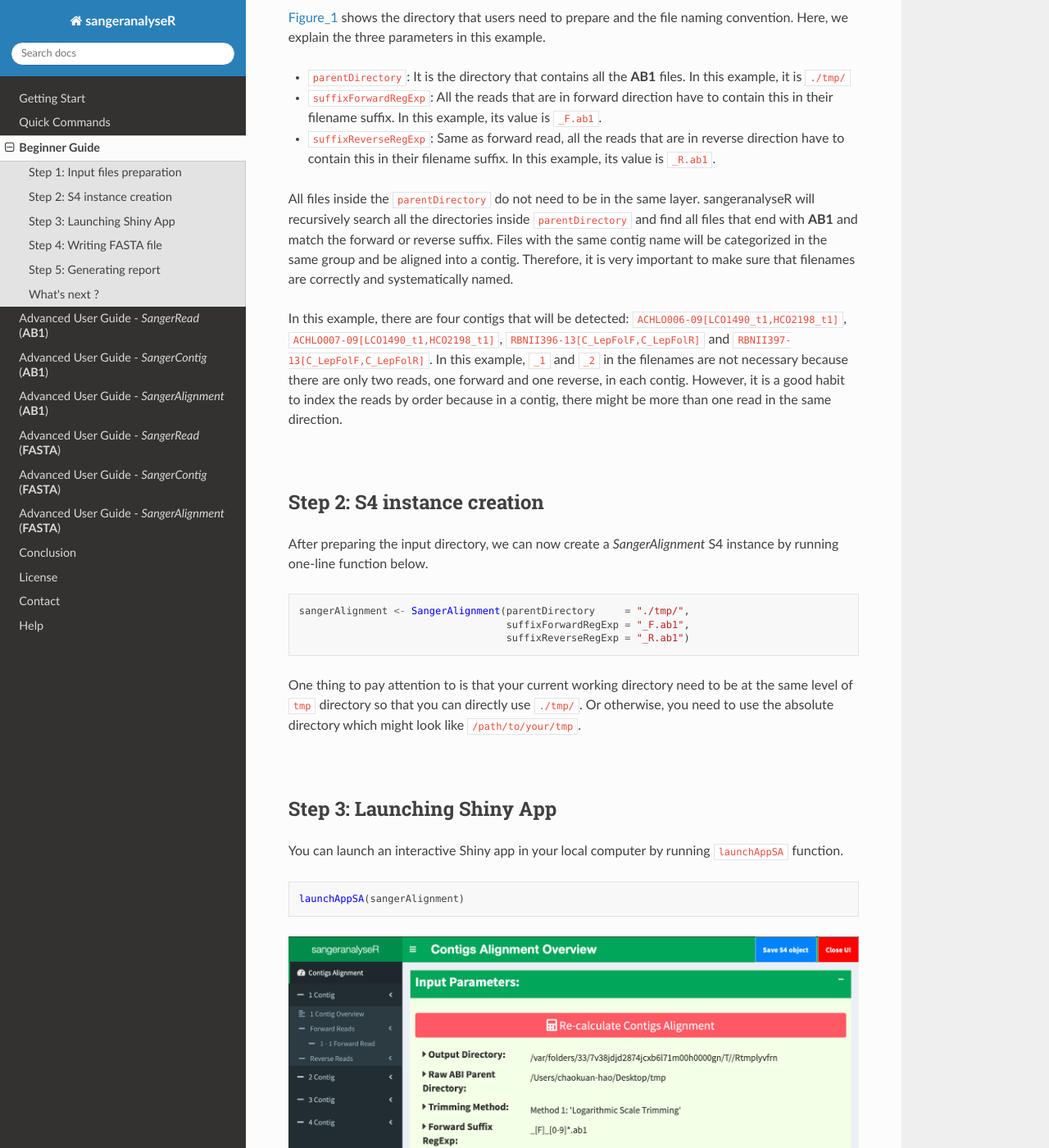
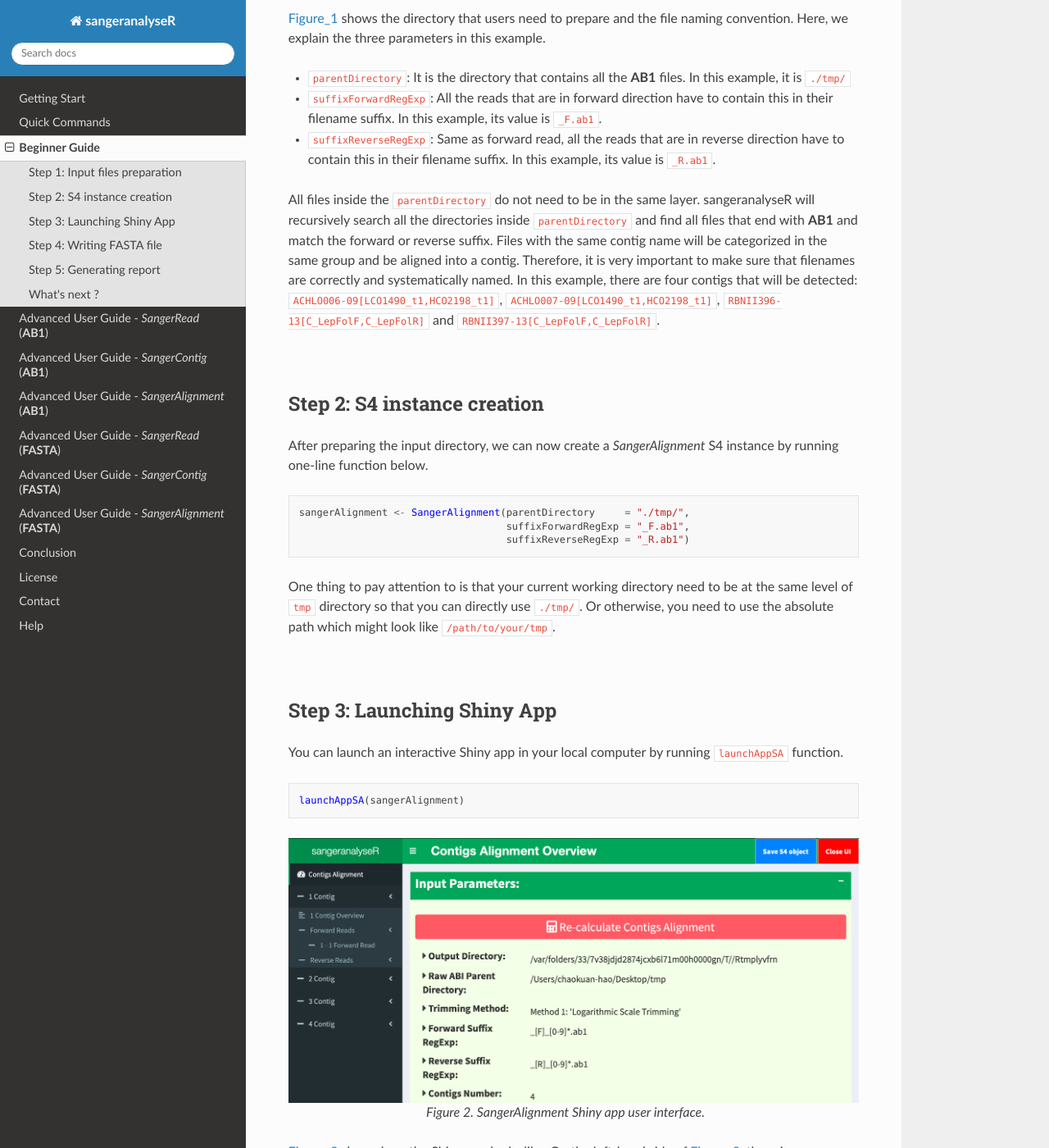
Before and after one commit to roblanf/sangeranalyseR, a Sphinx documentation site: the page built from docs/source/content/beginner.rst, in a window 1280 px wide and 1400 px high, scrolled down 1172 px. Shown: the whole window at 82% size. Built offline with Sphinx 7.4.7 and the Read the Docs theme 2.0.0, drawn with Linux system fonts in a browser that asks for light colours; some of the changed text lies outside the part shown.

Commit message:
Update readthedocs documentation

```diff
--- a/docs/source/content/beginner.rst
+++ b/docs/source/content/beginner.rst
@@ -35,9 +35,7 @@ There are three parameters, :code:`parentDirectory`, :code:`suffixForwardRegExp`
 
 * :code:`suffixReverseRegExp`: Same as forward read, all the reads that are in reverse direction have to contain this in their filename suffix. In this example, its value is :code:`_R.ab1`.
 
-All files inside the :code:`parentDirectory` do not need to be in the same layer. sangeranalyseR will recursively search all the directories inside :code:`parentDirectory` and find all files that end with **AB1** and match the forward or reverse suffix. Files with the same contig name will be categorized in the same group and be aligned into a contig. Therefore, it is very important to make sure that filenames are correctly and systematically named.
-
-In this example, there are four contigs that will be detected: :code:`ACHLO006-09[LCO1490_t1,HCO2198_t1]`, :code:`ACHLO007-09[LCO1490_t1,HCO2198_t1]`, :code:`RBNII396-13[C_LepFolF,C_LepFolR]` and :code:`RBNII397-13[C_LepFolF,C_LepFolR]`. In this example, :code:`_1` and :code:`_2` in the filenames are not necessary because there are only two reads, one forward and one reverse, in each contig. However, it is a good habit to index the reads by order because in a contig, there might be more than one read in the same direction.
+All files inside the :code:`parentDirectory` do not need to be in the same layer. sangeranalyseR will recursively search all the directories inside :code:`parentDirectory` and find all files that end with **AB1** and match the forward or reverse suffix. Files with the same contig name will be categorized in the same group and be aligned into a contig. Therefore, it is very important to make sure that filenames are correctly and systematically named. In this example, there are four contigs that will be detected: :code:`ACHLO006-09[LCO1490_t1,HCO2198_t1]`, :code:`ACHLO007-09[LCO1490_t1,HCO2198_t1]`, :code:`RBNII396-13[C_LepFolF,C_LepFolR]` and :code:`RBNII397-13[C_LepFolF,C_LepFolR]`.
 
 |
 
@@ -51,7 +49,7 @@ After preparing the input directory, we can now create a *SangerAlignment* S4 in
                                       suffixForwardRegExp = "_F.ab1",
                                       suffixReverseRegExp = "_R.ab1")
 
-One thing to pay attention to is that your current working directory need to be at the same level of :code:`tmp` directory so that you can directly use :code:`./tmp/`. Or otherwise, you need to use the absolute directory which might look like :code:`/path/to/your/tmp`.
+One thing to pay attention to is that your current working directory need to be at the same level of :code:`tmp` directory so that you can directly use :code:`./tmp/`. Or otherwise, you need to use the absolute path which might look like :code:`/path/to/your/tmp`.
 
 |
 
--- a/docs/source/content/conclusion.rst
+++ b/docs/source/content/conclusion.rst
@@ -1,2 +1,4 @@
 Conclusion
 ==========
+
+sangeranalyseR provides a new approach to do Sanger sequencing data analysis in pure R environment. The main features include well-structured S4 classes, automated data analysis, interactive Shiny apps, exporting reads to FASTA and thorough report. We hope it will be helpful for R users and bioinformatic community.
--- a/docs/source/content/quick_commands.rst
+++ b/docs/source/content/quick_commands.rst
@@ -1,6 +1,7 @@
 Quick Commands
 ==============
-This page is the concise and core analysis steps of sangeranalyseR. For more details, please refer to :ref:`Beginner Guide`.
+This page is the concise and core analysis steps of sangeranalyseR.
+If you have not read the :ref:`Beginner Guide` page, please read :ref:`Beginner Guide` page first for more details.
 
 * **Step 1** : Input files preparation
 
```
Also changed, not shown: other parts of docs/source/content/beginner.rst (+6 -6 lines), docs/source/image/SangerAlignment_file_structure_beginner.png (added), 16 other files.
